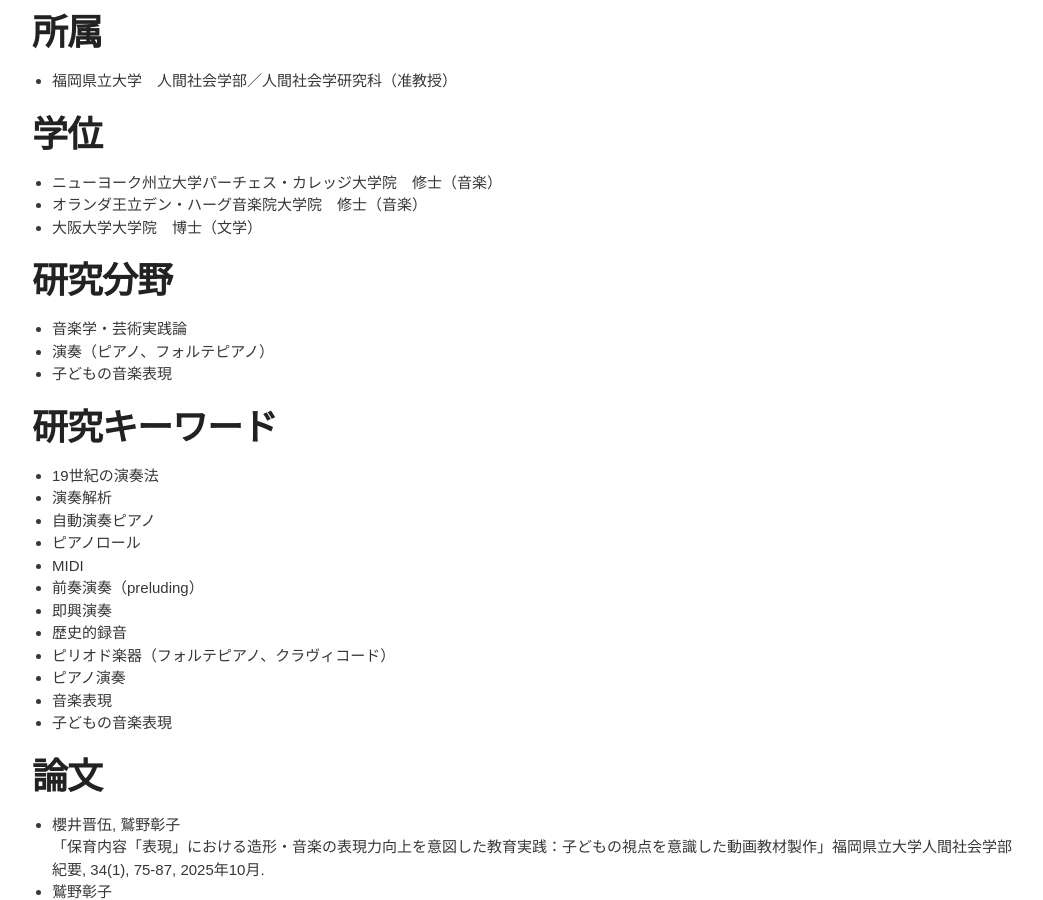
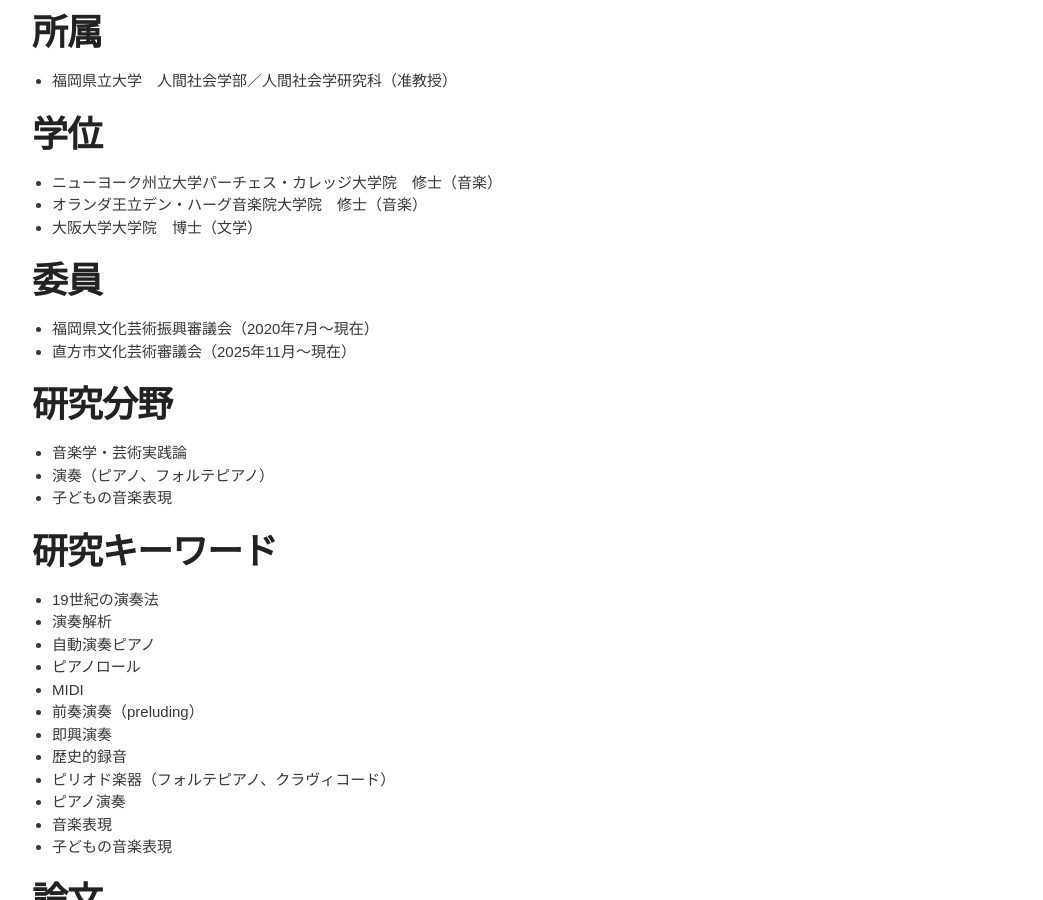
Before and after one commit to akikowashino/akikowashino.github.io, a Jekyll site: the page built from index.md, in a window 1280 px wide and 900 px high, scrolled down 678 px. Shown: the whole window, without its empty margins (118-1161 px from the left). Built offline with Jekyll 4.4.1, drawn with Linux system fonts in a browser that asks for light colours.

Commit message:
Update index.md

```diff
--- a/index.md
+++ b/index.md
@@ -23,6 +23,9 @@
 * オランダ王立デン・ハーグ音楽院大学院　修士（音楽）
 * 大阪大学大学院　博士（文学）
 
+# 委員
+* 福岡県文化芸術振興審議会（2020年7月〜現在）
+* 直方市文化芸術審議会（2025年11月〜現在）
 
 # 研究分野
 * 音楽学・芸術実践論
```
